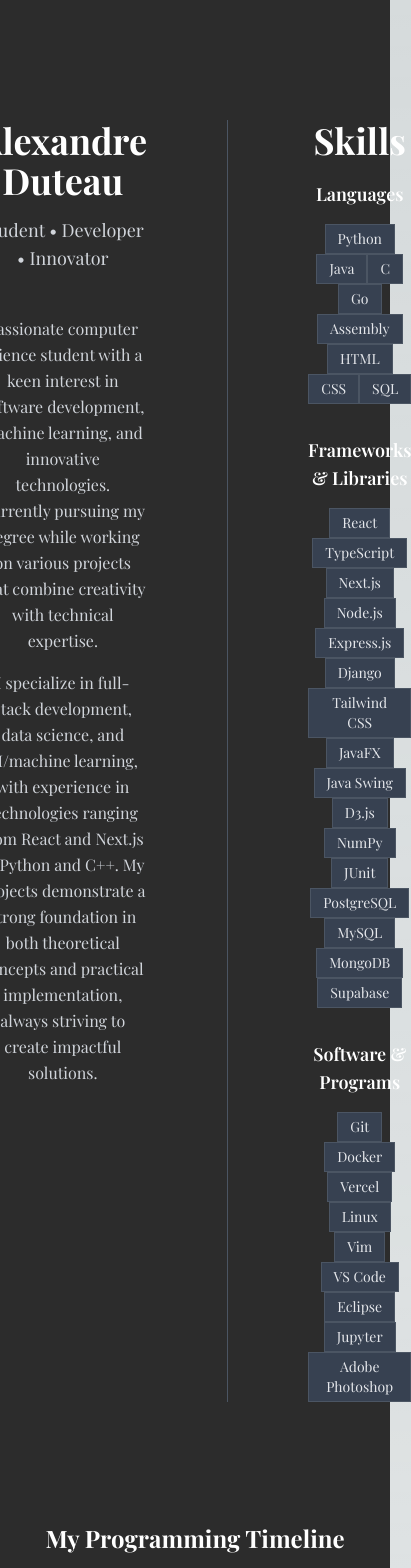
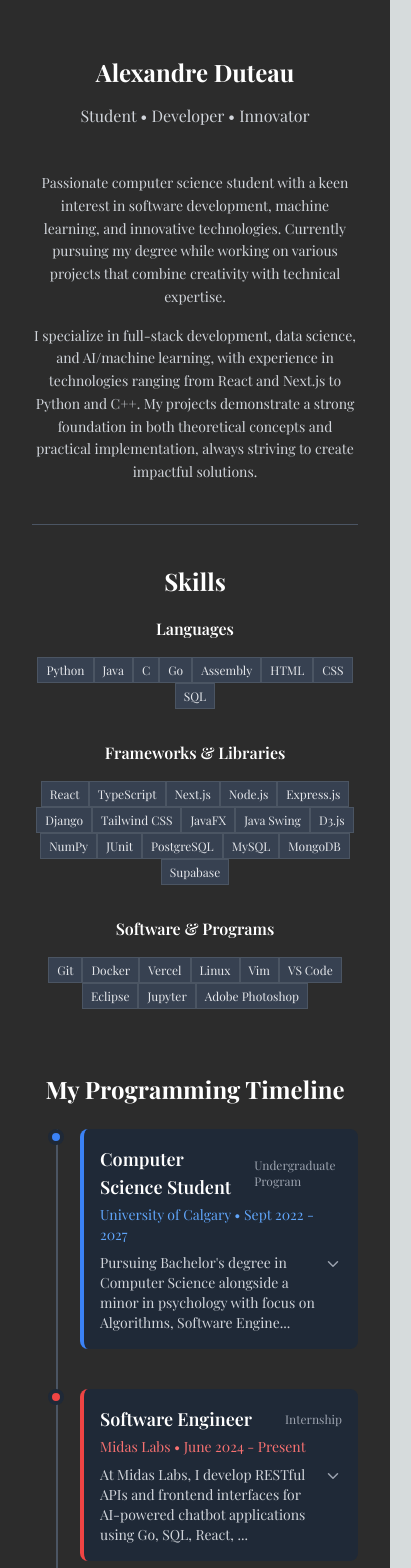
Before and after one commit to Alexd2004/Portfolio-Official, a Next.js app: page / in a window 390 px wide. Shown: the top 1568 px of the page, 411 px wide, since content can reach past the window. Built offline with nearby package versions, Linux system fonts and the light colour scheme.

Commit message:
adjusted for mobile

```diff
--- a/src/app/page.tsx
+++ b/src/app/page.tsx
@@ -12,27 +12,27 @@ export default function Home() {
   return (
     <div className="bg-[#2c2c2c] min-h-screen w-full">
       {/* Example of using Playfair Display */}
-      <div className="flex justify-center pt-20  p-20">
+      <div className="flex justify-center pt-8 md:pt-20 px-4 md:p-20">
         <div className="w-full h-full flex-1">
 
           {/* Bio and Skills Side-by-Side */}
-          <div className="flex flex-row p-20 justify-center items-start pt-10 pb-14 gap-12 mb-16">
+          <div className="flex flex-col lg:flex-row p-4 md:p-20 justify-center items-start pt-6 md:pt-10 pb-8 md:pb-14 gap-6 md:gap-12 mb-8 md:mb-16">
             {/* Bio Section (Left) */}
             <div className="flex-1 text-white text-center space-y-4 flex flex-col items-center">
               <div className="mb-2">
-                <h1 className="font-playfair text-4xl font-bold text-white mb-4">
+                <h1 className="font-playfair text-2xl md:text-4xl font-bold text-white mb-4">
                   Alexandre Duteau
                 </h1>
-                <p className="font-eb-garamond text-lg text-gray-300 mb-5">
+                <p className="font-eb-garamond text-base md:text-lg text-gray-300 mb-5">
                   Student • Developer • Innovator
                 </p>
               </div>
-              <p className="text-gray-300 leading-relaxed">
+              <p className="text-gray-300 leading-relaxed text-sm md:text-base">
                 Passionate computer science student with a keen interest in software development,
                 machine learning, and innovative technologies. Currently pursuing my degree while
                 working on various projects that combine creativity with technical expertise.
               </p>
-              <p className="text-gray-300 leading-relaxed">
+              <p className="text-gray-300 leading-relaxed text-sm md:text-base">
                 I specialize in full-stack development, data science, and AI/machine learning,
                 with experience in technologies ranging from React and Next.js to Python and C++.
                 My projects demonstrate a strong foundation in both theoretical concepts and
@@ -40,13 +40,15 @@ export default function Home() {
               </p>
             </div>
             {/* Vertical Divider */}
-            <div className="self-stretch flex flex-col justify-center">
+            <div className="hidden lg:flex self-stretch flex-col justify-center">
               <div className="w-px h-full bg-gray-600 mx-8" />
             </div>
+            {/* Horizontal Divider for Mobile */}
+            <div className="lg:hidden w-full h-px bg-gray-600 my-4" />
             {/* Skills Section (Right) */}
             <div className="flex-1 text-white text-center space-y-4 flex flex-col items-center">
               <div className="mb-1">
-                <h1 className="font-playfair text-4xl font-bold text-white ">
+                <h1 className="font-playfair text-2xl md:text-4xl font-bold text-white ">
                   Skills
                 </h1>
               </div>
@@ -54,52 +56,52 @@ export default function Home() {
                 <div className="flex flex-wrap gap-0 justify-center">
                   {/* Languages Title */}
                   <div className="w-full text-center mb-4">
-                    <h4 className="font-playfair text-lg font-semibold text-white">Languages</h4>
+                    <h4 className="font-playfair text-base md:text-lg font-semibold text-white">Languages</h4>
                   </div>
                   {/* Languages */}
-                  <span className="px-3 py-1 bg-gray-700 text-gray-200 border border-gray-600 text-sm">Python</span>
-                  <span className="px-3 py-1 bg-gray-700 text-gray-200 border border-gray-600 text-sm">Java</span>
-                  <span className="px-3 py-1 bg-gray-700 text-gray-200 border border-gray-600 text-sm">C</span>
-                  <span className="px-3 py-1 bg-gray-700 text-gray-200 border border-gray-600 text-sm">Go</span>
-                  <span className="px-3 py-1 bg-gray-700 text-gray-200 border border-gray-600 text-sm">Assembly</span>
-                  <span className="px-3 py-1 bg-gray-700 text-gray-200 border border-gray-600 text-sm">HTML</span>
-                  <span className="px-3 py-1 bg-gray-700 text-gray-200 border border-gray-600 text-sm">CSS</span>
-                  <span className="px-3 py-1 bg-gray-700 text-gray-200 border border-gray-600 text-sm">SQL</span>
+                  <span className="px-2 md:px-3 py-1 bg-gray-700 text-gray-200 border border-gray-600 text-xs md:text-sm">Python</span>
+                  <span className="px-2 md:px-3 py-1 bg-gray-700 text-gray-200 border border-gray-600 text-xs md:text-sm">Java</span>
+                  <span className="px-2 md:px-3 py-1 bg-gray-700 text-gray-200 border border-gray-600 text-xs md:text-sm">C</span>
+                  <span className="px-2 md:px-3 py-1 bg-gray-700 text-gray-200 border border-gray-600 text-xs md:text-sm">Go</span>
+                  <span className="px-2 md:px-3 py-1 bg-gray-700 text-gray-200 border border-gray-600 text-xs md:text-sm">Assembly</span>
+                  <span className="px-2 md:px-3 py-1 bg-gray-700 text-gray-200 border border-gray-600 text-xs md:text-sm">HTML</span>
+                  <span className="px-2 md:px-3 py-1 bg-gray-700 text-gray-200 border border-gray-600 text-xs md:text-sm">CSS</span>
+                  <span className="px-2 md:px-3 py-1 bg-gray-700 text-gray-200 border border-gray-600 text-xs md:text-sm">SQL</span>
                   {/* Frameworks & Libraries Title */}
                   <div className="w-full text-center mb-4 mt-8">
-                    <h4 className="font-playfair text-lg font-semibold text-white">Frameworks & Libraries</h4>
+                    <h4 className="font-playfair text-base md:text-lg font-semibold text-white">Frameworks & Libraries</h4>
                   </div>
                   {/* Frameworks & Libraries */}
-                  <span className="px-3 py-1 bg-gray-700 text-gray-200 border border-gray-600 text-sm">React</span>
-                  <span className="px-3 py-1 bg-gray-700 text-gray-200 border border-gray-600 text-sm">TypeScript</span>
-                  <span className="px-3 py-1 bg-gray-700 text-gray-200 border border-gray-600 text-sm">Next.js</span>
-                  <span className="px-3 py-1 bg-gray-700 text-gray-200 border border-gray-600 text-sm">Node.js</span>
-                  <span className="px-3 py-1 bg-gray-700 text-gray-200 border border-gray-600 text-sm">Express.js</span>
-                  <span className="px-3 py-1 bg-gray-700 text-gray-200 border border-gray-600 text-sm">Django</span>
-                  <span className="px-3 py-1 bg-gray-700 text-gray-200 border border-gray-600 text-sm">Tailwind CSS</span>
-                  <span className="px-3 py-1 bg-gray-700 text-gray-200 border border-gray-600 text-sm">JavaFX</span>
-                  <span className="px-3 py-1 bg-gray-700 text-gray-200 border border-gray-600 text-sm">Java Swing</span>
-                  <span className="px-3 py-1 bg-gray-700 text-gray-200 border border-gray-600 text-sm">D3.js</span>
-                  <span className="px-3 py-1 bg-gray-700 text-gray-200 border border-gray-600 text-sm">NumPy</span>
-                  <span className="px-3 py-1 bg-gray-700 text-gray-200 border border-gray-600 text-sm">JUnit</span>
-                  <span className="px-3 py-1 bg-gray-700 text-gray-200 border border-gray-600 text-sm">PostgreSQL</span>
-                  <span className="px-3 py-1 bg-gray-700 text-gray-200 border border-gray-600 text-sm">MySQL</span>
-                  <span className="px-3 py-1 bg-gray-700 text-gray-200 border border-gray-600 text-sm">MongoDB</span>
-                  <span className="px-3 py-1 bg-gray-700 text-gray-200 border border-gray-600 text-sm">Supabase</span>
+                  <span className="px-2 md:px-3 py-1 bg-gray-700 text-gray-200 border border-gray-600 text-xs md:text-sm">React</span>
+                  <span className="px-2 md:px-3 py-1 bg-gray-700 text-gray-200 border border-gray-600 text-xs md:text-sm">TypeScript</span>
+                  <span className="px-2 md:px-3 py-1 bg-gray-700 text-gray-200 border border-gray-600 text-xs md:text-sm">Next.js</span>
+                  <span className="px-2 md:px-3 py-1 bg-gray-700 text-gray-200 border border-gray-600 text-xs md:text-sm">Node.js</span>
+                  <span className="px-2 md:px-3 py-1 bg-gray-700 text-gray-200 border border-gray-600 text-xs md:text-sm">Express.js</span>
+                  <span className="px-2 md:px-3 py-1 bg-gray-700 text-gray-200 border border-gray-600 text-xs md:text-sm">Django</span>
+                  <span className="px-2 md:px-3 py-1 bg-gray-700 text-gray-200 border border-gray-600 text-xs md:text-sm">Tailwind CSS</span>
+                  <span className="px-2 md:px-3 py-1 bg-gray-700 text-gray-200 border border-gray-600 text-xs md:text-sm">JavaFX</span>
+                  <span className="px-2 md:px-3 py-1 bg-gray-700 text-gray-200 border border-gray-600 text-xs md:text-sm">Java Swing</span>
+                  <span className="px-2 md:px-3 py-1 bg-gray-700 text-gray-200 border border-gray-600 text-xs md:text-sm">D3.js</span>
+                  <span className="px-2 md:px-3 py-1 bg-gray-700 text-gray-200 border border-gray-600 text-xs md:text-sm">NumPy</span>
+                  <span className="px-2 md:px-3 py-1 bg-gray-700 text-gray-200 border border-gray-600 text-xs md:text-sm">JUnit</span>
+                  <span className="px-2 md:px-3 py-1 bg-gray-700 text-gray-200 border border-gray-600 text-xs md:text-sm">PostgreSQL</span>
+                  <span className="px-2 md:px-3 py-1 bg-gray-700 text-gray-200 border border-gray-600 text-xs md:text-sm">MySQL</span>
+                  <span className="px-2 md:px-3 py-1 bg-gray-700 text-gray-200 border border-gray-600 text-xs md:text-sm">MongoDB</span>
+                  <span className="px-2 md:px-3 py-1 bg-gray-700 text-gray-200 border border-gray-600 text-xs md:text-sm">Supabase</span>
                   {/* Software & Programs Title */}
                   <div className="w-full text-center mb-4 mt-8">
-                    <h4 className="font-playfair text-lg font-semibold text-white">Software & Programs</h4>
+                    <h4 className="font-playfair text-base md:text-lg font-semibold text-white">Software & Programs</h4>
                   </div>
                   {/* Software & Programs */}
-                  <span className="px-3 py-1 bg-gray-700 text-gray-200 border border-gray-600 text-sm">Git</span>
-                  <span className="px-3 py-1 bg-gray-700 text-gray-200 border border-gray-600 text-sm">Docker</span>
-                  <span className="px-3 py-1 bg-gray-700 text-gray-200 border border-gray-600 text-sm">Vercel</span>
-                  <span className="px-3 py-1 bg-gray-700 text-gray-200 border border-gray-600 text-sm">Linux</span>
-                  <span className="px-3 py-1 bg-gray-700 text-gray-200 border border-gray-600 text-sm">Vim</span>
-                  <span className="px-3 py-1 bg-gray-700 text-gray-200 border border-gray-600 text-sm">VS Code</span>
-                  <span className="px-3 py-1 bg-gray-700 text-gray-200 border border-gray-600 text-sm">Eclipse</span>
-                  <span className="px-3 py-1 bg-gray-700 text-gray-200 border border-gray-600 text-sm">Jupyter</span>
-                  <span className="px-3 py-1 bg-gray-700 text-gray-200 border border-gray-600 text-sm">Adobe Photoshop</span>
+                  <span className="px-2 md:px-3 py-1 bg-gray-700 text-gray-200 border border-gray-600 text-xs md:text-sm">Git</span>
+                  <span className="px-2 md:px-3 py-1 bg-gray-700 text-gray-200 border border-gray-600 text-xs md:text-sm">Docker</span>
+                  <span className="px-2 md:px-3 py-1 bg-gray-700 text-gray-200 border border-gray-600 text-xs md:text-sm">Vercel</span>
+                  <span className="px-2 md:px-3 py-1 bg-gray-700 text-gray-200 border border-gray-600 text-xs md:text-sm">Linux</span>
+                  <span className="px-2 md:px-3 py-1 bg-gray-700 text-gray-200 border border-gray-600 text-xs md:text-sm">Vim</span>
+                  <span className="px-2 md:px-3 py-1 bg-gray-700 text-gray-200 border border-gray-600 text-xs md:text-sm">VS Code</span>
+                  <span className="px-2 md:px-3 py-1 bg-gray-700 text-gray-200 border border-gray-600 text-xs md:text-sm">Eclipse</span>
+                  <span className="px-2 md:px-3 py-1 bg-gray-700 text-gray-200 border border-gray-600 text-xs md:text-sm">Jupyter</span>
+                  <span className="px-2 md:px-3 py-1 bg-gray-700 text-gray-200 border border-gray-600 text-xs md:text-sm">Adobe Photoshop</span>
                 </div>
               </div>
             </div>
```
